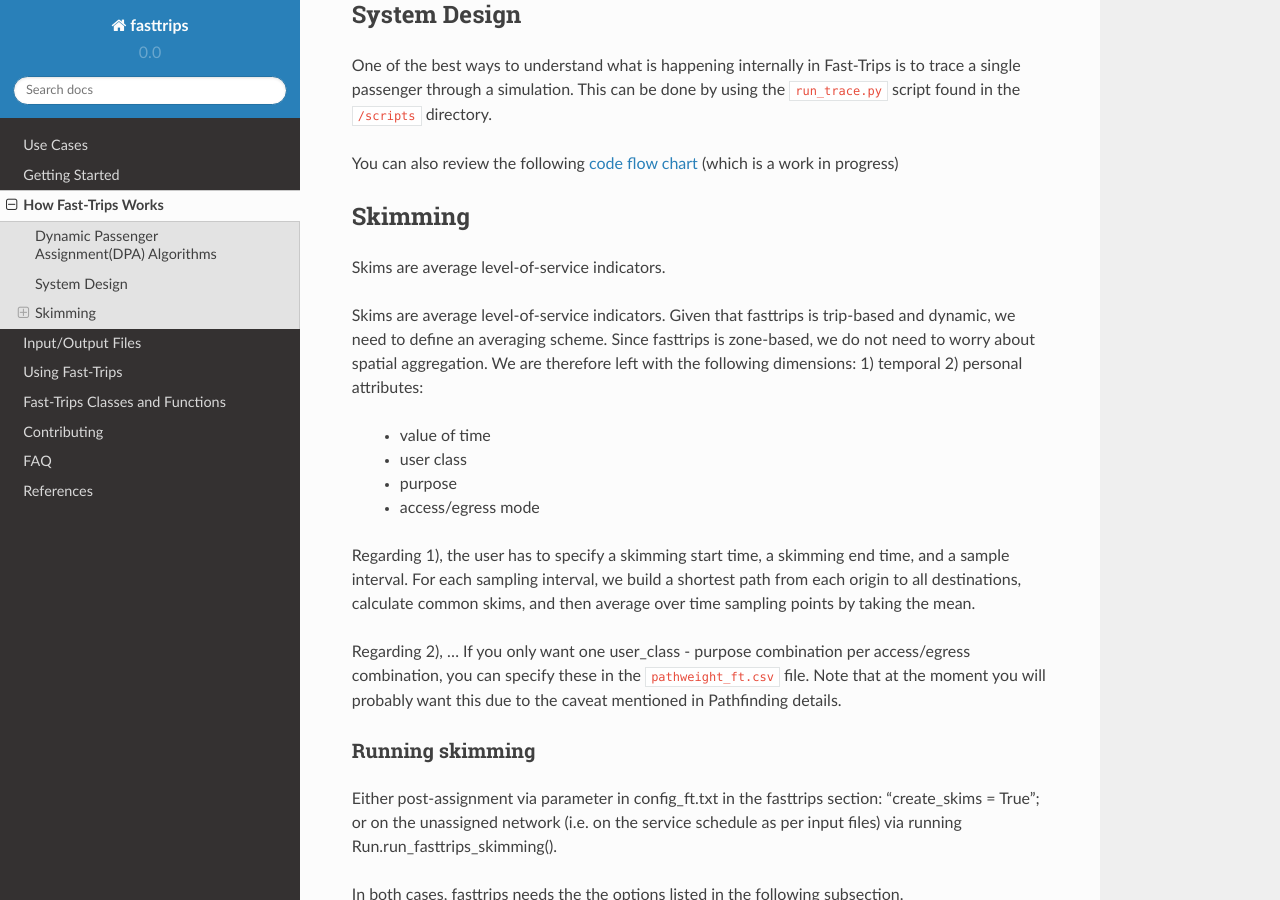
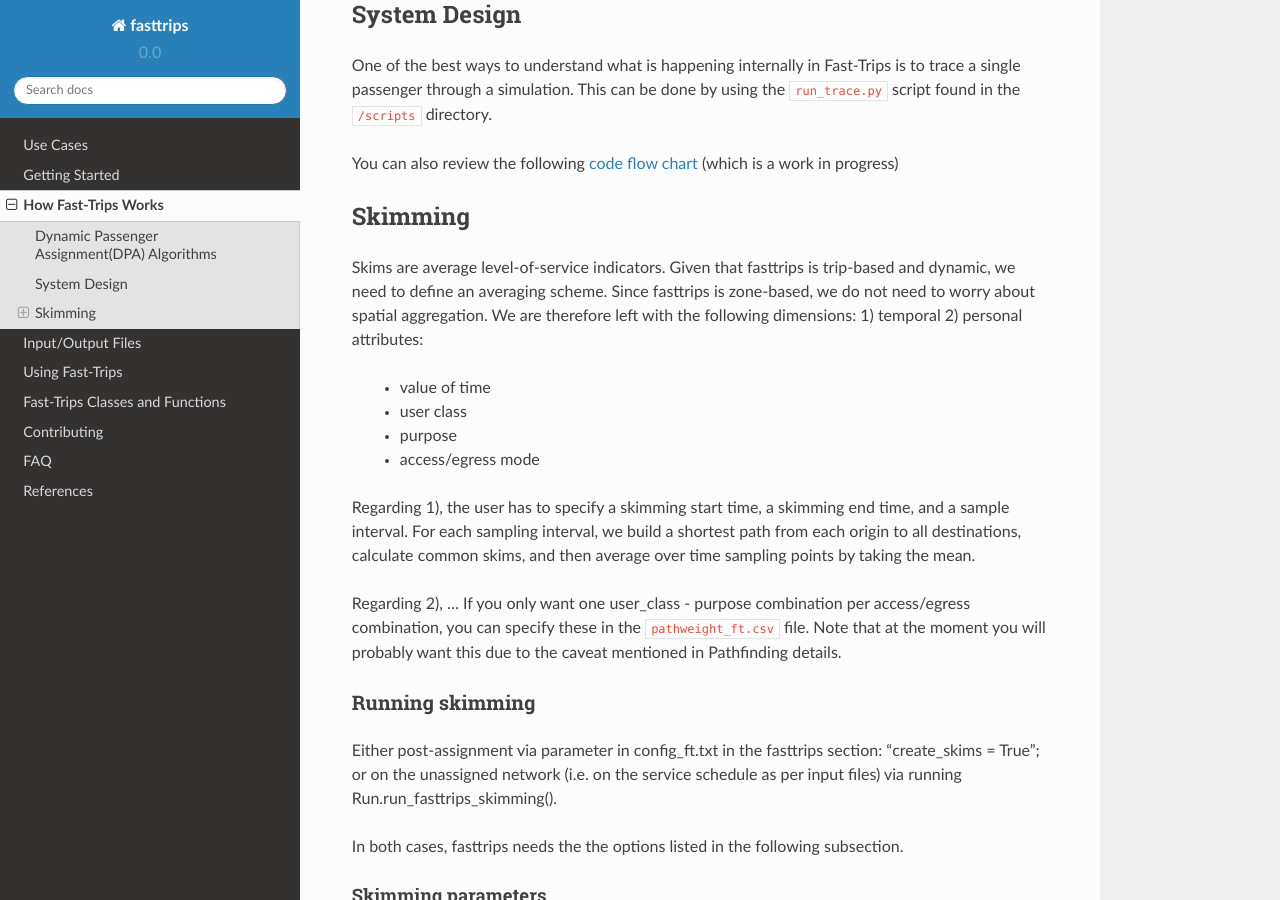
Before and after one commit to Fast-Trips/fast-trips, a Sphinx documentation site: the page built from doc/source/howitworks.rst, in a window 1280 px wide and 900 px high, scrolled down 506 px. Built offline with Sphinx 7.4.7 and the Read the Docs theme 2.0.0, drawn with Linux system fonts in a browser that asks for light colours.

Commit message:
doco update

```diff
--- a/doc/source/howitworks.rst
+++ b/doc/source/howitworks.rst
@@ -25,8 +25,6 @@ You can also review the following `code flow chart <https://docs.google.com/pres
 
 Skimming
 ------------------
-Skims are average level-of-service indicators.
-
 Skims are average level-of-service indicators. Given that fasttrips is trip-based and dynamic, we need to define an
 averaging scheme. Since fasttrips is zone-based, we do not need to worry about spatial aggregation. We are
 therefore left with the following dimensions:
```
